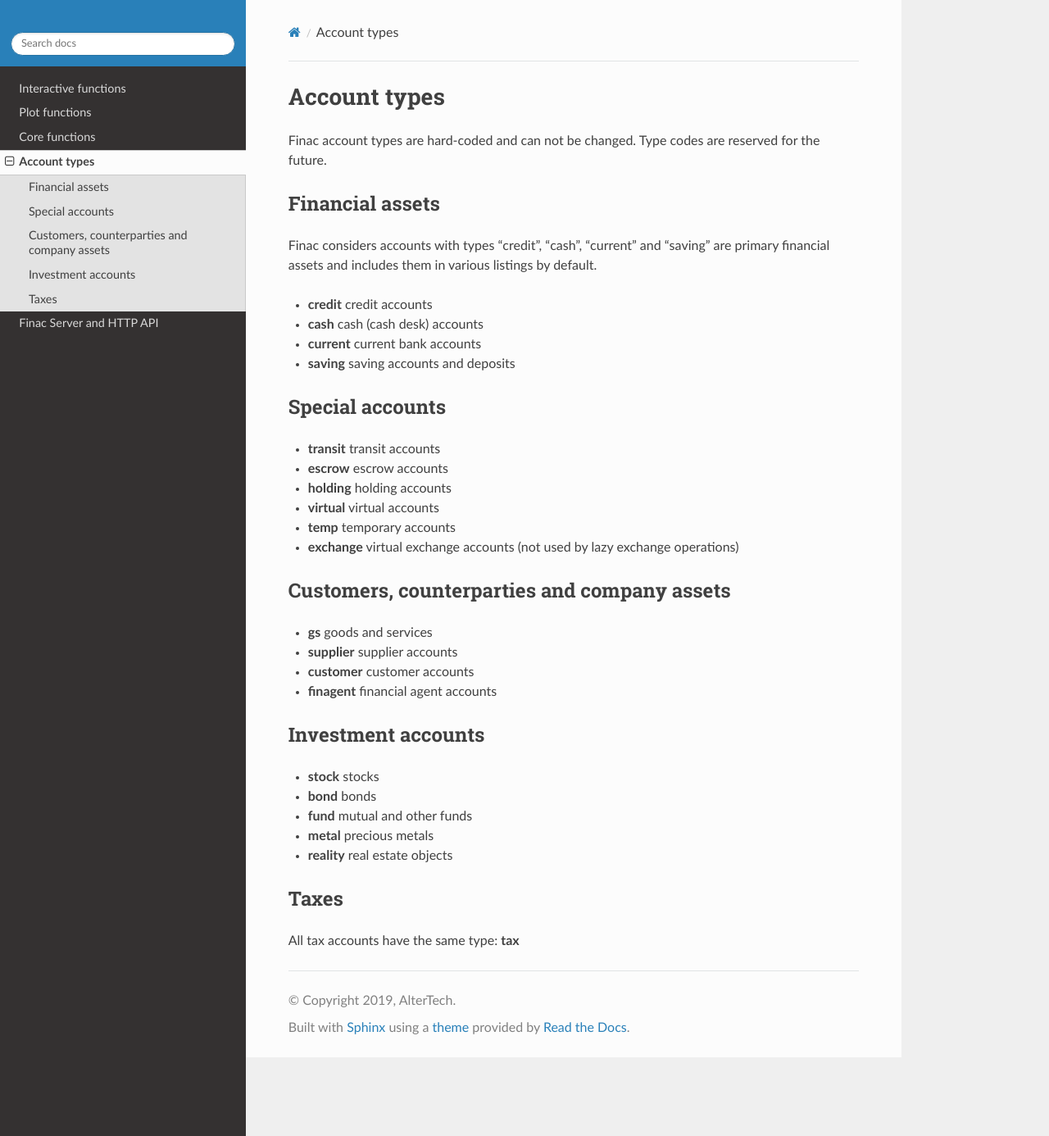
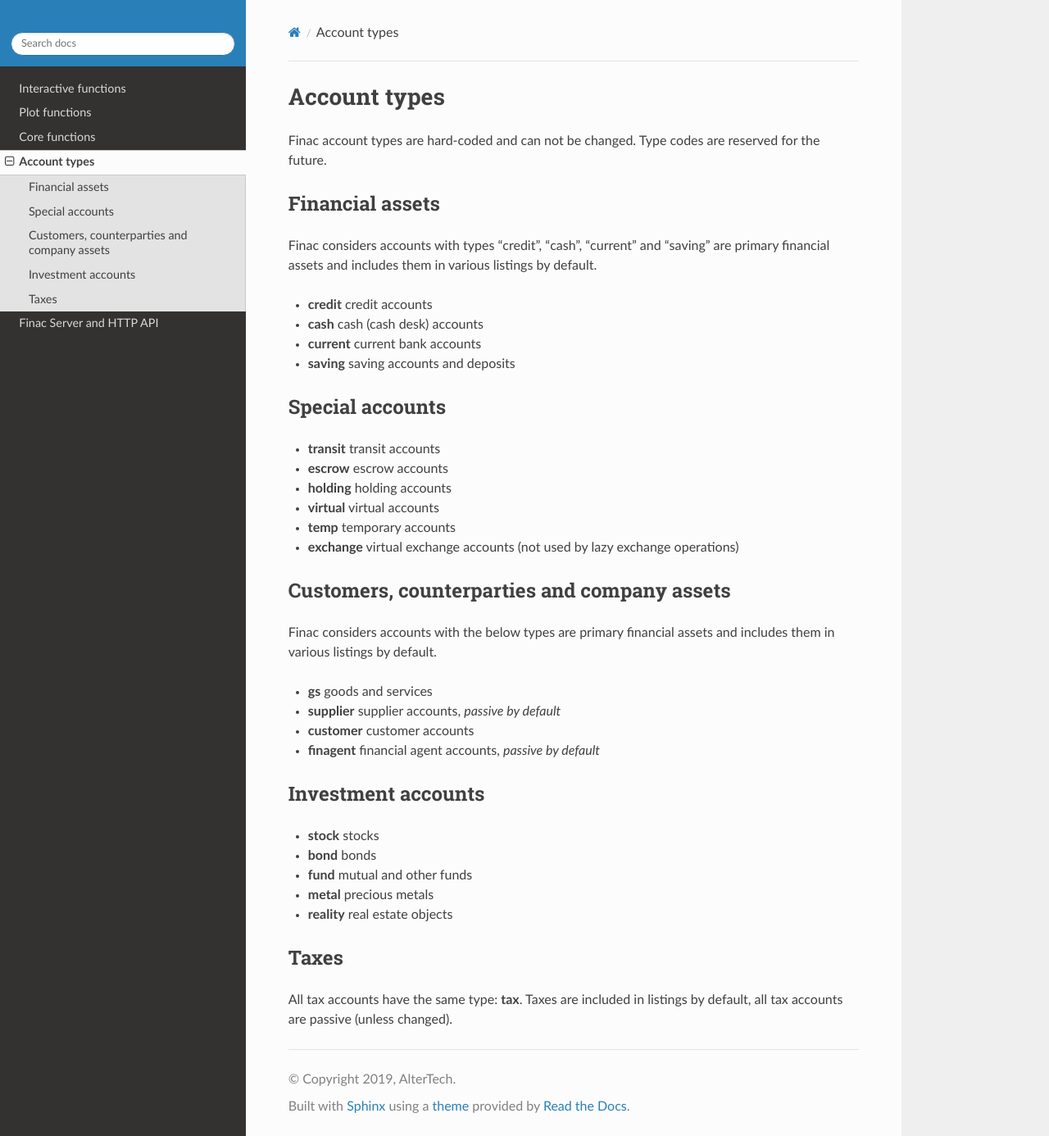
Before and after one commit to alttch/finac, a Sphinx documentation site: the page built from doc/accounts.rst, in a window 1280 px wide and 1386 px high. Shown: the whole window at 82% size. Built offline with Sphinx 7.4.7 and the Read the Docs theme 2.0.0, drawn with Linux system fonts in a browser that asks for light colours.

Commit message:
accounts.rst

```diff
--- a/doc/accounts.rst
+++ b/doc/accounts.rst
@@ -28,10 +28,13 @@ Special accounts
 Customers, counterparties and company assets
 --------------------------------------------
 
+Finac considers accounts with the below types are primary financial assets and
+includes them in various listings by default.
+
 * **gs** goods and services
-* **supplier** supplier accounts
+* **supplier** supplier accounts, *passive by default*
 * **customer** customer accounts
-* **finagent** financial agent accounts
+* **finagent** financial agent accounts, *passive by default*
 
 Investment accounts
 -------------------
@@ -45,4 +48,5 @@ Investment accounts
 Taxes
 -----
 
-All tax accounts have the same type: **tax**
+All tax accounts have the same type: **tax**. Taxes are included in listings by
+default, all tax accounts are passive (unless changed).
```
